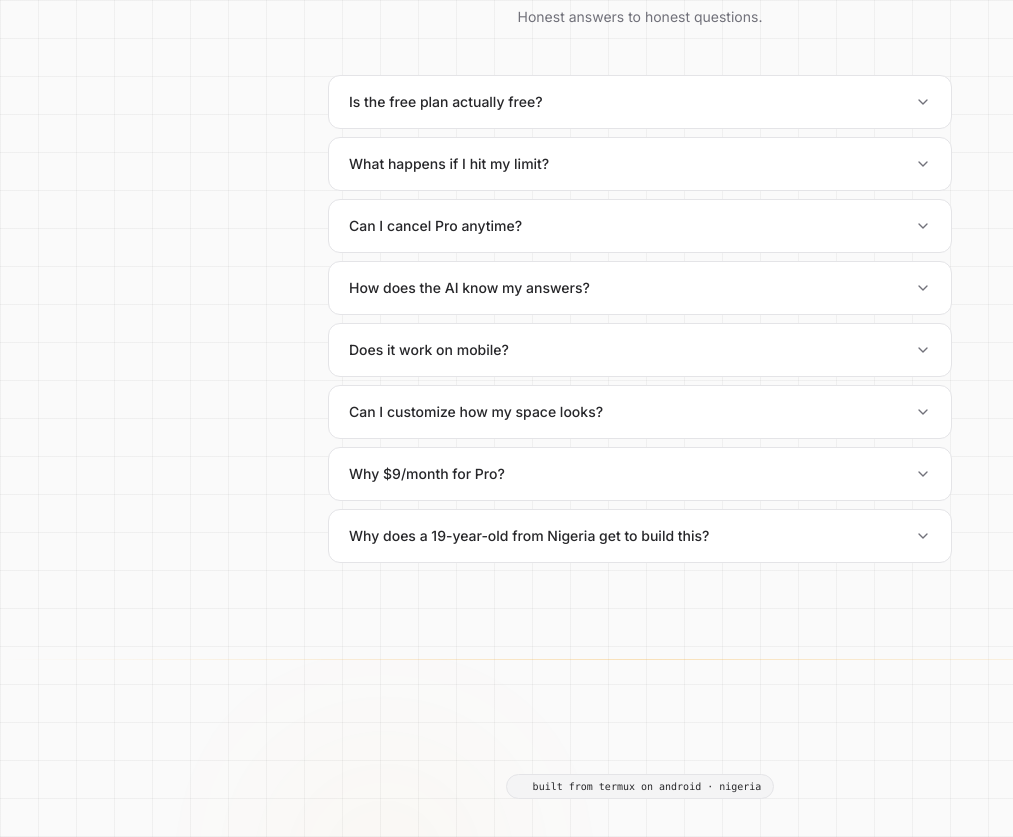
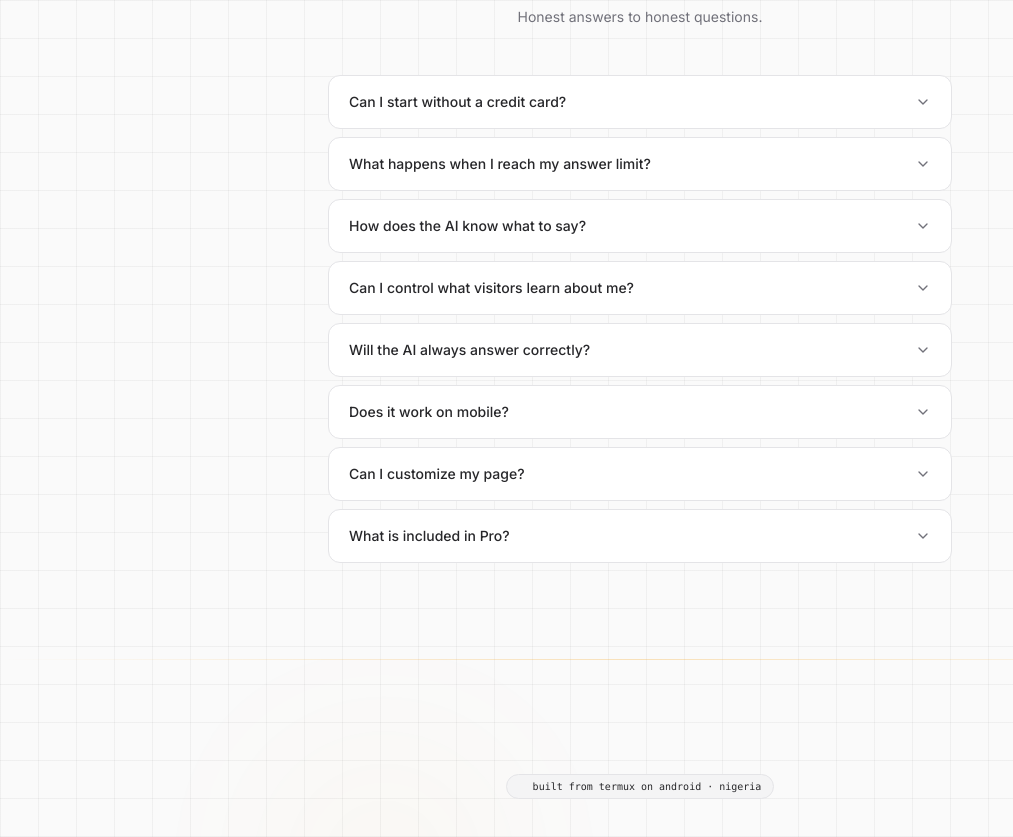
Before and after one commit to onequestionspace/onequestion_space, a Next.js app: page / in a window 1280 px wide. Shown: the part 4332-5169 px from the top of the page, without its empty margins (0-1013 px from the left). Built offline with nearby package versions, Linux system fonts and the light colour scheme; no server answers.

Commit message:
Replace risky FAQ promises with useful, accurate guidance

```diff
--- a/components/FAQSection.tsx
+++ b/components/FAQSection.tsx
@@ -6,14 +6,14 @@ import { ChevronDown, HelpCircle } from 'lucide-react';
 import { FadeIn } from '@/components/motion/FadeIn';
 
 const FAQS = [
-  { q: 'Is the free plan actually free?', a: 'Yes. No credit card, no trial period, no expiry. 50 AI answers a month forever. I hate fake free tiers.' },
-  { q: 'What happens if I hit my limit?', a: 'Your space stays live — visitors just see a friendly message that answers are paused. You can buy extra credits or upgrade anytime from your dashboard.' },
-  { q: 'Can I cancel Pro anytime?', a: 'Yes. One click. No emails asking why. No retention flow. Just cancel.' },
-  { q: 'How does the AI know my answers?', a: 'You upload your knowledge — bio, FAQs, services, projects. The AI uses vector search to find the most relevant answer from what you have taught it. It sounds like you because it is trained on your content.' },
-  { q: 'Does it work on mobile?', a: 'Yes. Every space is fully responsive. Visitors can ask questions from any device — phone, tablet, desktop.' },
-  { q: 'Can I customize how my space looks?', a: 'Absolutely. Multiple backgrounds, effects, colors, fonts, card styles, and custom image uploads. Your space, your brand.' },
-  { q: 'Why $9/month for Pro?', a: "Honest answer: it covers Gemini API, Convex, Vercel, and lets me keep building. It's not a number a VC told me — it's what makes sense." },
-  { q: 'Why does a 19-year-old from Nigeria get to build this?', a: 'Honestly I ask myself that too sometimes. But the problem was real, the tools existed, and nobody else was building exactly this. So here we are.' },
+  { q: 'Can I start without a credit card?', a: 'The free plan is designed to let you set up a page before paying. Check the pricing page for the current monthly answer allowance and any plan limits.' },
+  { q: 'What happens when I reach my answer limit?', a: 'AI answers may pause until your allowance resets or you change plans. Check the usage and billing screens for your current plan details before relying on the page for a time-sensitive workflow.' },
+  { q: 'How does the AI know what to say?', a: 'You add source material such as your bio, services, FAQs, project details, and supported documents or URLs. The system uses that information to help answer visitors. Review and test the page regularly; AI can still make mistakes.' },
+  { q: 'Can I control what visitors learn about me?', a: 'Yes. Only add information you are comfortable sharing and are authorized to publish. Avoid passwords, private customer information, confidential documents, and other sensitive data.' },
+  { q: 'Will the AI always answer correctly?', a: 'No AI system is perfect. Good source material helps, but answers can still be incomplete or wrong. Test important questions, keep your knowledge current, and provide a clear way for visitors to contact you when they need a definitive answer.' },
+  { q: 'Does it work on mobile?', a: 'The public page is designed to be usable on phones, tablets, and desktop browsers. We recommend checking your own page on a phone before sharing it widely.' },
+  { q: 'Can I customize my page?', a: 'You can edit your profile and use the appearance options supported by your account. Available customization can change as the product evolves.' },
+  { q: 'What is included in Pro?', a: 'Pro is listed at $9/month and includes a higher monthly answer allowance and additional features such as advanced analytics. Review the live pricing and billing screens for current limits and terms.' },
 ];
 
 export function FAQSection() {
```
